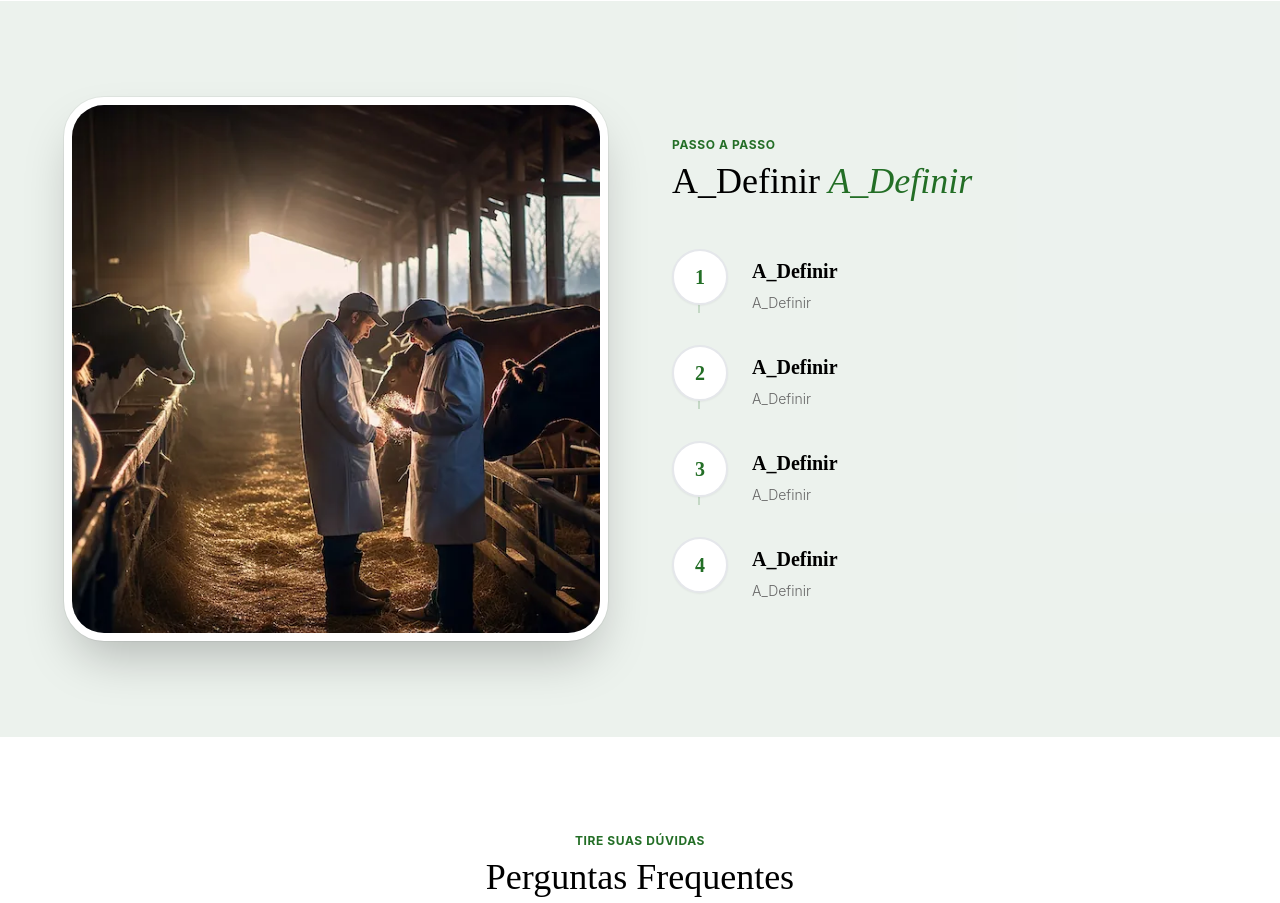
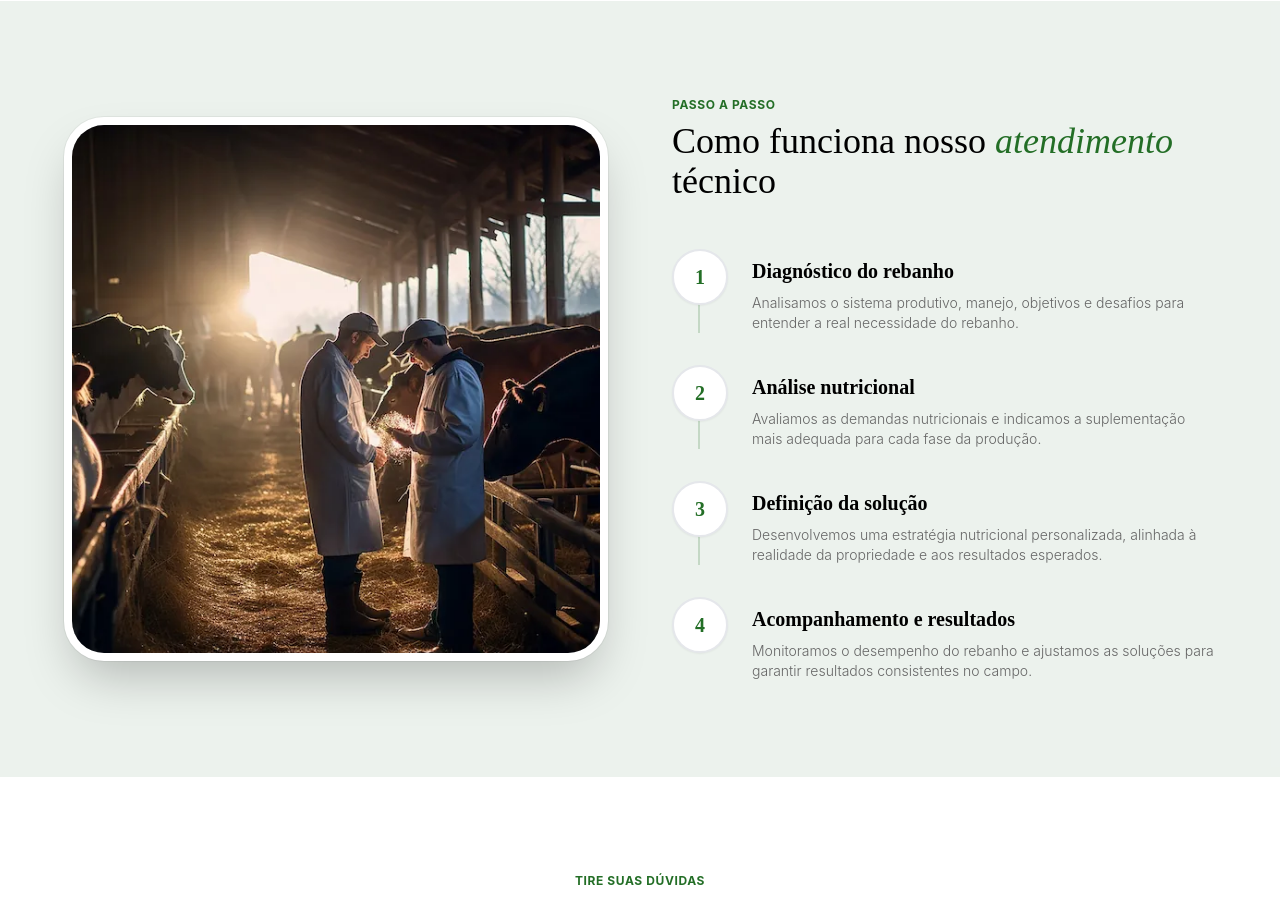
Before and after one commit to Paper-Street-Softwares/SOP-Massari, a React (Vite) app: page /#home in a window 1280 px wide. Shown: the part 4060-4963 px from the top of the page. Built offline with nearby package versions, Linux system fonts and the light colour scheme.

Commit message:
fix: Steps

```diff
--- a/src/content/content.jsx
+++ b/src/content/content.jsx
@@ -372,8 +372,9 @@ const content = {
       miniTag: 'PASSO A PASSO',
       title: (
         <h1>
-          A_Definir
-          <span className="destaque italic font-light"> A_Definir</span>
+          Como funciona nosso
+          <span className="destaque italic font-light"> atendimento</span>{' '}
+          técnico
         </h1>
       ),
       subtitle: '',
@@ -382,23 +383,27 @@ const content = {
       cards: {
         card1: {
           stepNumber: 1,
-          cardTitle: 'A_Definir',
-          cardDescription: 'A_Definir',
+          cardTitle: 'Diagnóstico do rebanho',
+          cardDescription:
+            'Analisamos o sistema produtivo, manejo, objetivos e desafios para entender a real necessidade do rebanho.',
         },
         card2: {
           stepNumber: 2,
-          cardTitle: 'A_Definir',
-          cardDescription: 'A_Definir',
+          cardTitle: 'Análise nutricional',
+          cardDescription:
+            'Avaliamos as demandas nutricionais e indicamos a suplementação mais adequada para cada fase da produção.',
         },
         card3: {
           stepNumber: 3,
-          cardTitle: 'A_Definir',
-          cardDescription: 'A_Definir',
+          cardTitle: 'Definição da solução',
+          cardDescription:
+            'Desenvolvemos uma estratégia nutricional personalizada, alinhada à realidade da propriedade e aos resultados esperados.',
         },
         card4: {
           stepNumber: 4,
-          cardTitle: 'A_Definir',
-          cardDescription: 'A_Definir',
+          cardTitle: 'Acompanhamento e resultados',
+          cardDescription:
+            'Monitoramos o desempenho do rebanho e ajustamos as soluções para garantir resultados consistentes no campo.',
         },
       },
     },
```
